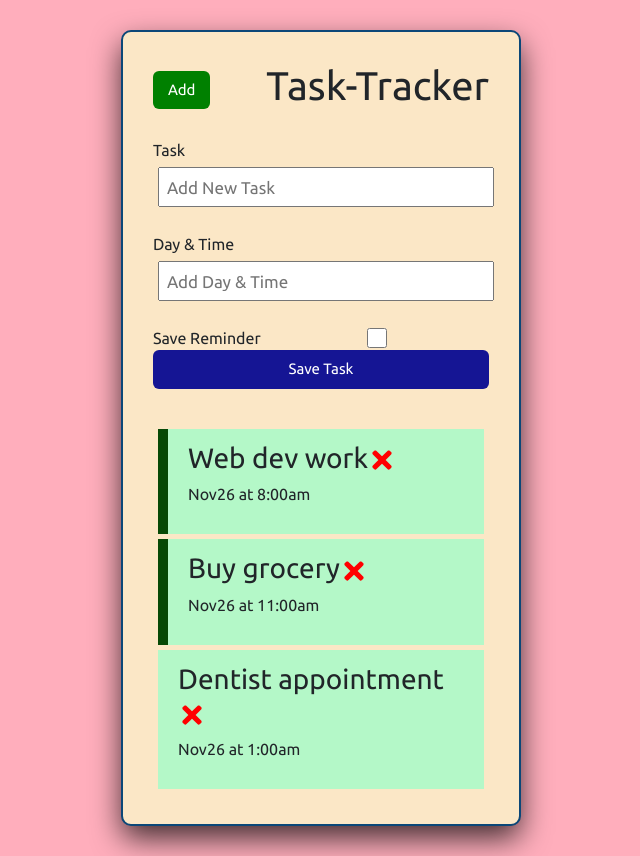
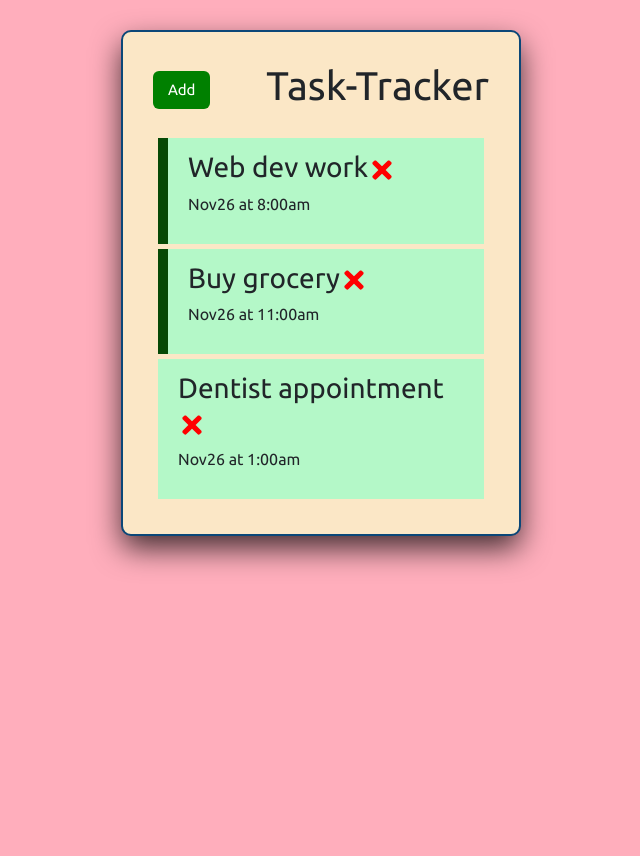
Before and after one commit to WD16-KodeGo-Batch/React-To-DoTracker, a React (Create React App) app: page / in a window 1280 px wide. Shown: the whole page, without its empty margins (319-959 px from the left). After the commit the page ends 800 px from the top, so only its background shows below. Built offline with nearby package versions, Linux system fonts and the light colour scheme.

Commit message:
add onAdd to toggle form

```diff
--- a/src/App.js
+++ b/src/App.js
@@ -7,6 +7,7 @@
 import AddTask from './components/AddTask'
 
 const App = () => {
+  const [showAddTask, setShowAddTask] = useState(false)
 
 const [tasks, setTasks] = useState([
   {
@@ -55,8 +56,8 @@
 
   return (
     <div className='container'>
-      <Header />
-      <AddTask onAdd={addTask} />
+      <Header onAdd={()=>setShowAddTask(!showAddTask)} />
+      {showAddTask && <AddTask onAdd={addTask} />}
       {tasks.length > 0 ? <Tasks tasks={tasks} onDelete={deleteTask} onToggle={toggleActive}/> : 'No tasks to accomplish'}
       {/* <h1 style={{textAlign:'center'}}>HELLO WORLD! This is my first REACT APP</h1> */}
     </div>
--- a/src/components/Header.js
+++ b/src/components/Header.js
@@ -3,14 +3,15 @@
 import Button from './Button'
 
 // Second exmple DESTRUCTURING and overriding using the .defaultProps
-const Header = ({title}) => {
-  const onClick = () => {
+const Header = ({title, onAdd}) => {
+  /* const onClick = () => {
     console.log('Test event object')
     alert('Test alert for an onClick event')
-  }
+  }  */
   return (
     <header className='header'>
-      <Button text='Add' color='green' onClick={onClick} />
+      <Button text='Add' color='green' onClick={onAdd} />
+      {/* <Button text='Add' color='green' onClick={onClick} /> */}
       {/* <Button text='Del' color='red' /> */}
 
       <h1>Task-Tracker</h1>
```
